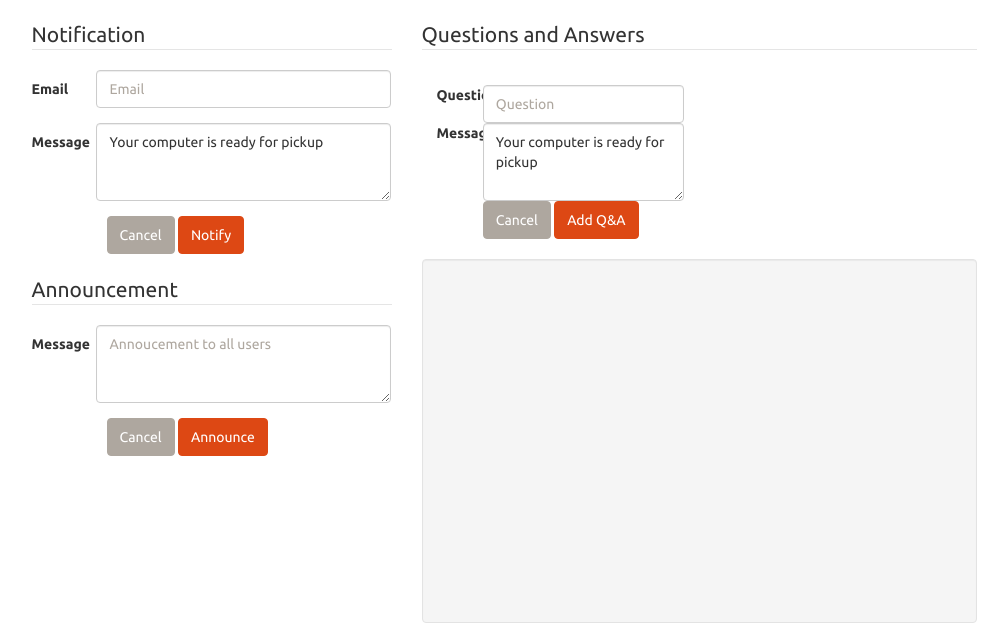
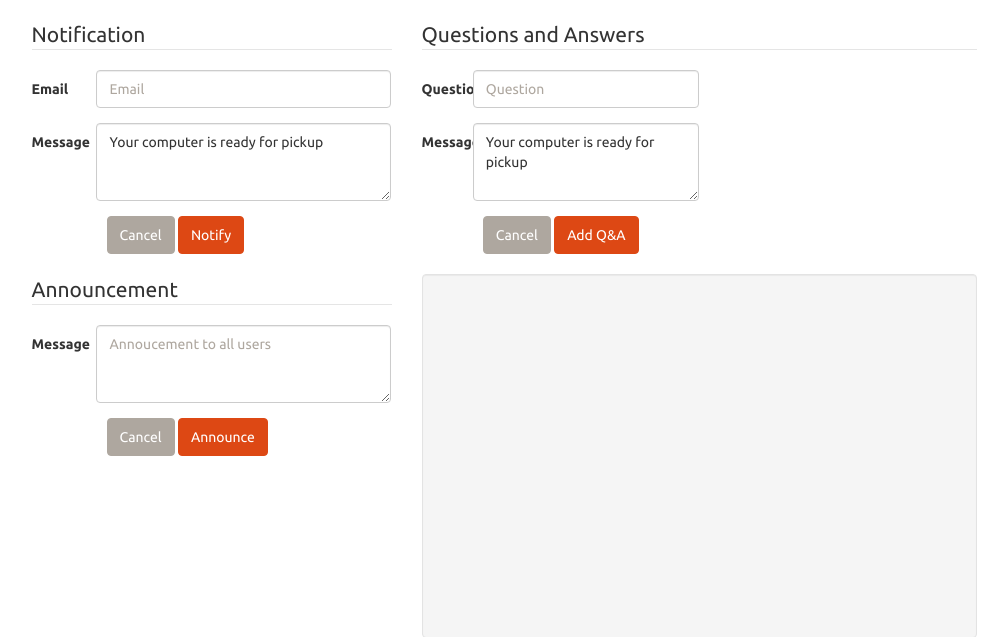
Before and after one commit to CDMayberry/PingITWeb, a PHP site: page / in a window 1280 px wide. Shown: the part 51-688 px from the top of the page, without its empty margins (136-1144 px from the left). Run offline with PHP 8.4, Linux system fonts and the light colour scheme.

Commit message:
Fixing line spacing

```diff
--- a/index.php
+++ b/index.php
@@ -133,7 +133,7 @@
                 </form>
             </div>
             <div class="col-lg-6">
-                <form action="faq.php" method="post">
+                <form action="faq.php" method="post" class="form-horizontal">
                     <fieldset>
                         <legend>Questions and Answers</legend>
                         <div class="half-width">
```
